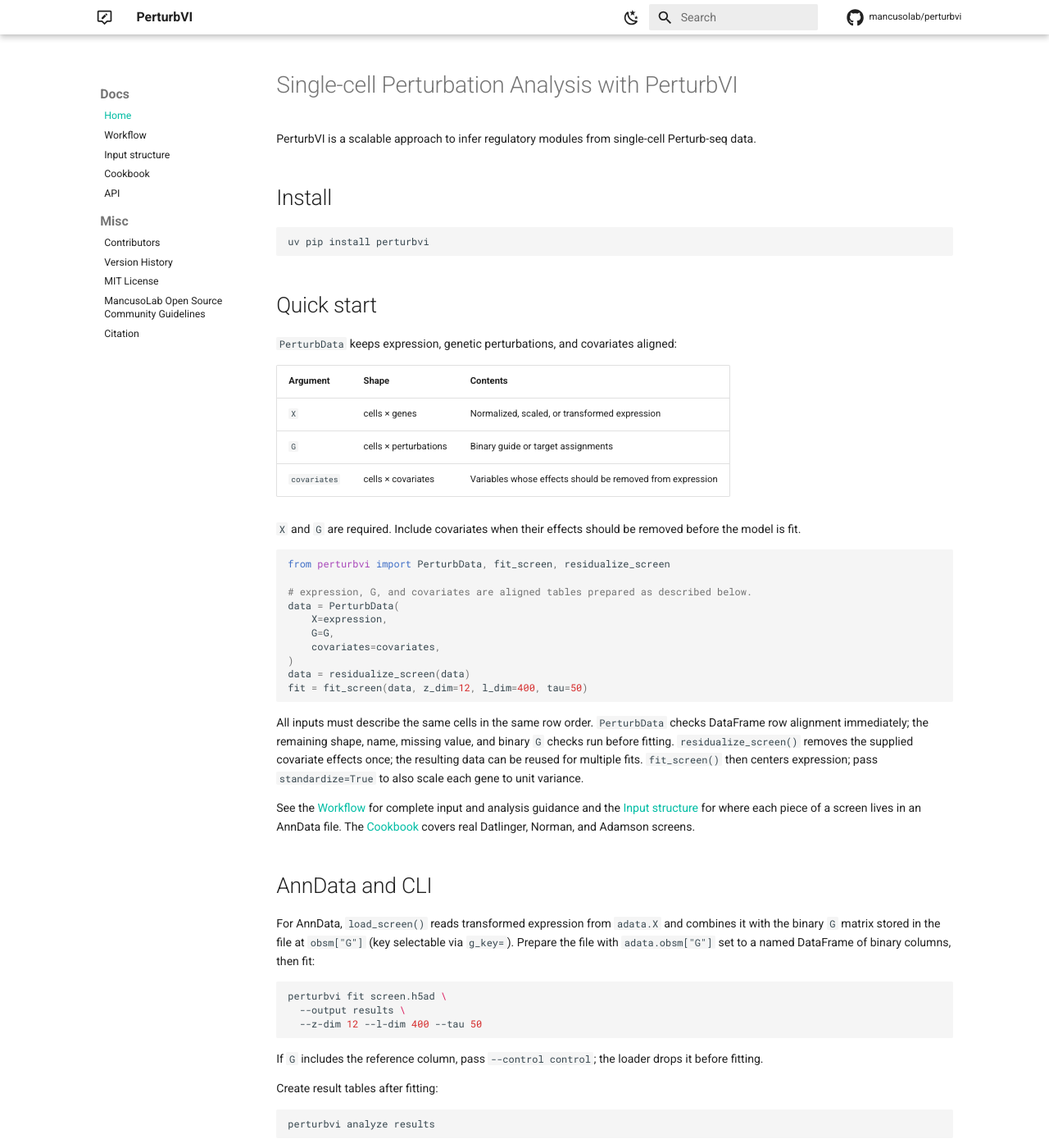
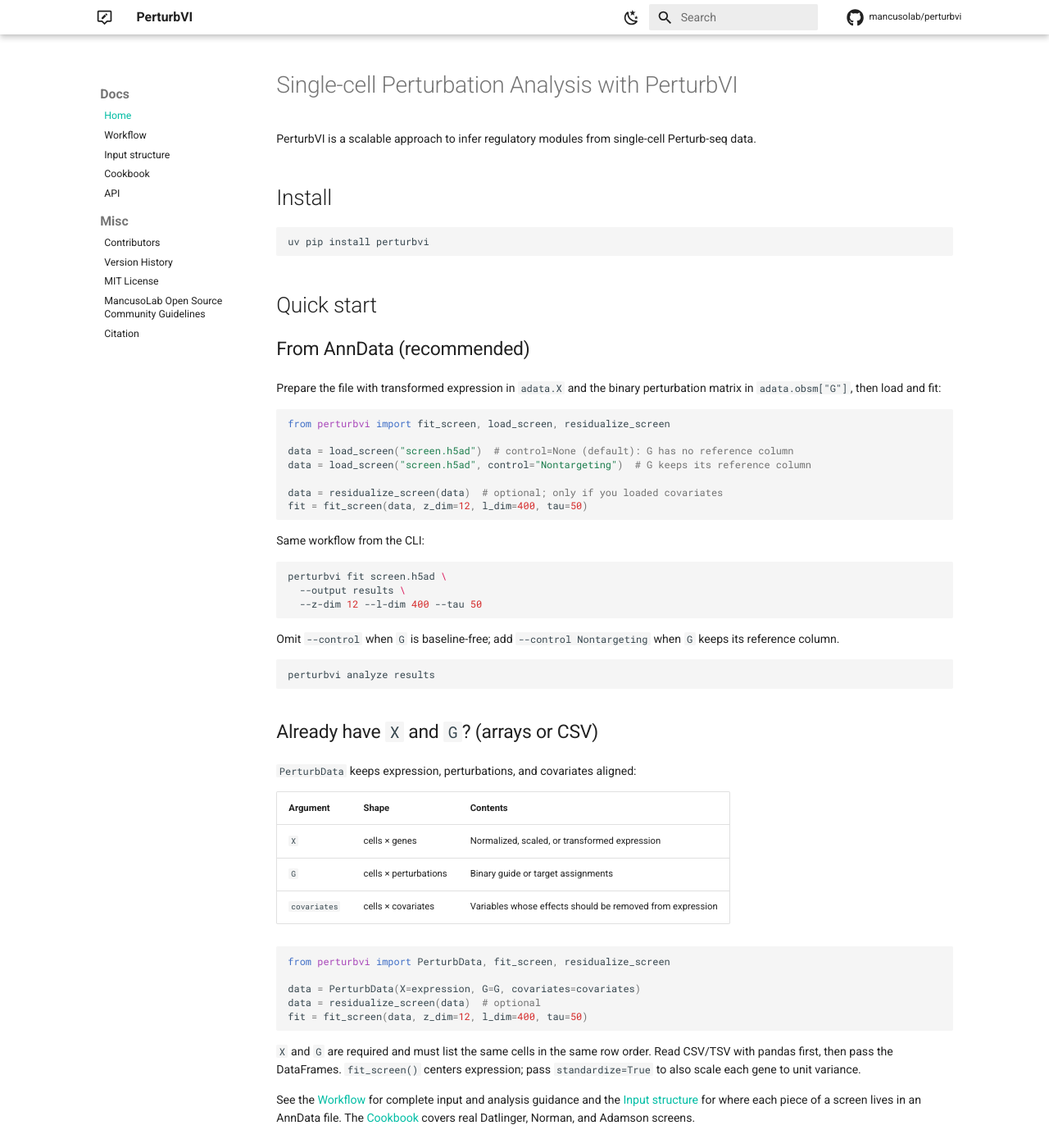
Before and after one commit to mancusolab/perturbvi, an MkDocs documentation site: the page built from docs/index.md, in a window 1280 px wide and 1400 px high. Shown: the whole window at 82% size. Built offline with MkDocs 1.6.1 and Material for MkDocs 9.7.7, drawn with Linux system fonts in a browser that asks for light colours; comment, search, counter and statistics services are not loaded.

````diff
--- a/docs/index.md
+++ b/docs/index.md
@@ -16,7 +16,39 @@ uv pip install perturbvi
 
 ## Quick start
 
-`PerturbData` keeps expression, genetic perturbations, and covariates aligned:
+### From AnnData (recommended)
+
+Prepare the file with transformed expression in `adata.X` and the binary
+perturbation matrix in `adata.obsm["G"]`, then load and fit:
+
+```python
+from perturbvi import fit_screen, load_screen, residualize_screen
+
+data = load_screen("screen.h5ad")  # control=None (default): G has no reference column
+data = load_screen("screen.h5ad", control="Nontargeting")  # G keeps its reference column
+
+data = residualize_screen(data)  # optional; only if you loaded covariates
+fit = fit_screen(data, z_dim=12, l_dim=400, tau=50)
+```
+
+Same workflow from the CLI:
+
+```bash
+perturbvi fit screen.h5ad \
+  --output results \
+  --z-dim 12 --l-dim 400 --tau 50
+```
+
+Omit `--control` when `G` is baseline-free; add `--control Nontargeting` when
+`G` keeps its reference column.
+
+```bash
+perturbvi analyze results
+```
+
+### Already have `X` and `G`? (arrays or CSV)
+
+`PerturbData` keeps expression, perturbations, and covariates aligned:
 
 | Argument | Shape | Contents |
 |---|---|---|
@@ -24,55 +56,24 @@ uv pip install perturbvi
 | `G` | cells × perturbations | Binary guide or target assignments |
 | `covariates` | cells × covariates | Variables whose effects should be removed from expression |
 
-`X` and `G` are required. Include covariates when their effects should be
-removed before the model is fit.
-
 ```python
 from perturbvi import PerturbData, fit_screen, residualize_screen
 
-# expression, G, and covariates are aligned tables prepared as described below.
-data = PerturbData(
-    X=expression,
-    G=G,
-    covariates=covariates,
-)
-data = residualize_screen(data)
+data = PerturbData(X=expression, G=G, covariates=covariates)
+data = residualize_screen(data)  # optional
 fit = fit_screen(data, z_dim=12, l_dim=400, tau=50)
 ```
 
-All inputs must describe the same cells in the same row order. `PerturbData`
-checks DataFrame row alignment immediately; the remaining shape, name, missing
-value, and binary `G` checks run before fitting. `residualize_screen()` removes
-the supplied covariate effects once; the resulting data can be reused for
-multiple fits. `fit_screen()` then centers expression; pass
-`standardize=True` to also scale each gene to unit variance.
+`X` and `G` are required and must list the same cells in the same row order.
+Read CSV/TSV with pandas first, then pass the DataFrames. `fit_screen()`
+centers expression; pass `standardize=True` to also scale each gene to unit
+variance.
 
 See the [Workflow](workflow.md) for complete input and analysis guidance and
 the [Input structure](input_structure.md) for where each piece of a screen
 lives in an AnnData file. The [Cookbook](cookbook.md#3-real-genetic-screens)
 covers real Datlinger, Norman, and Adamson screens.
 
-## AnnData and CLI
-
-For AnnData, `load_screen()` reads transformed expression from `adata.X` and
-combines it with the binary `G` matrix stored in the file at `obsm["G"]` (key
-selectable via `g_key=`). Prepare the file with `adata.obsm["G"]` set to a
-named DataFrame of binary columns, then fit:
-
-```bash
-perturbvi fit screen.h5ad \
-  --output results \
-  --z-dim 12 --l-dim 400 --tau 50
-```
-
-If `G` includes the reference column, pass `--control control`; the loader
-drops it before fitting.
-
-Create result tables after fitting:
-
-```bash
-perturbvi analyze results
-```
 
 ## Read next
 
````
Also changed, not shown: README.md (+39 -51 lines).
